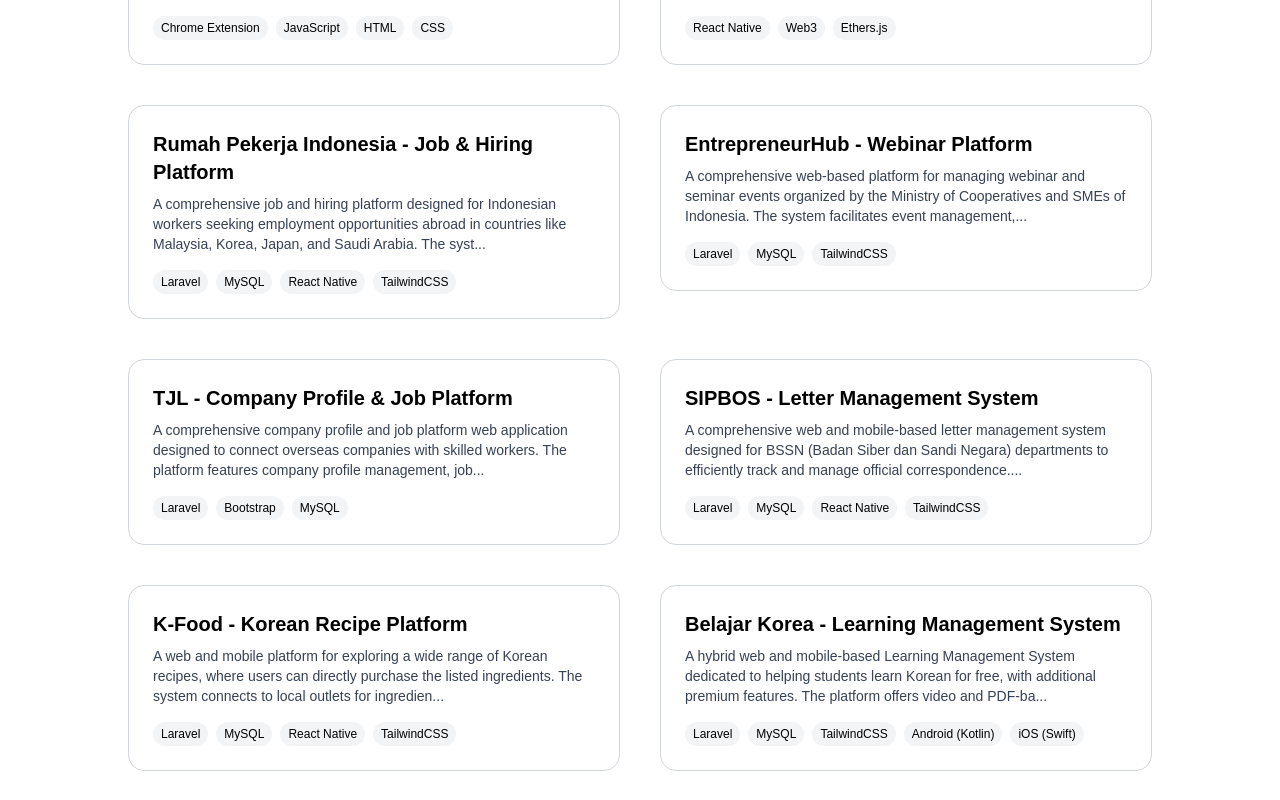
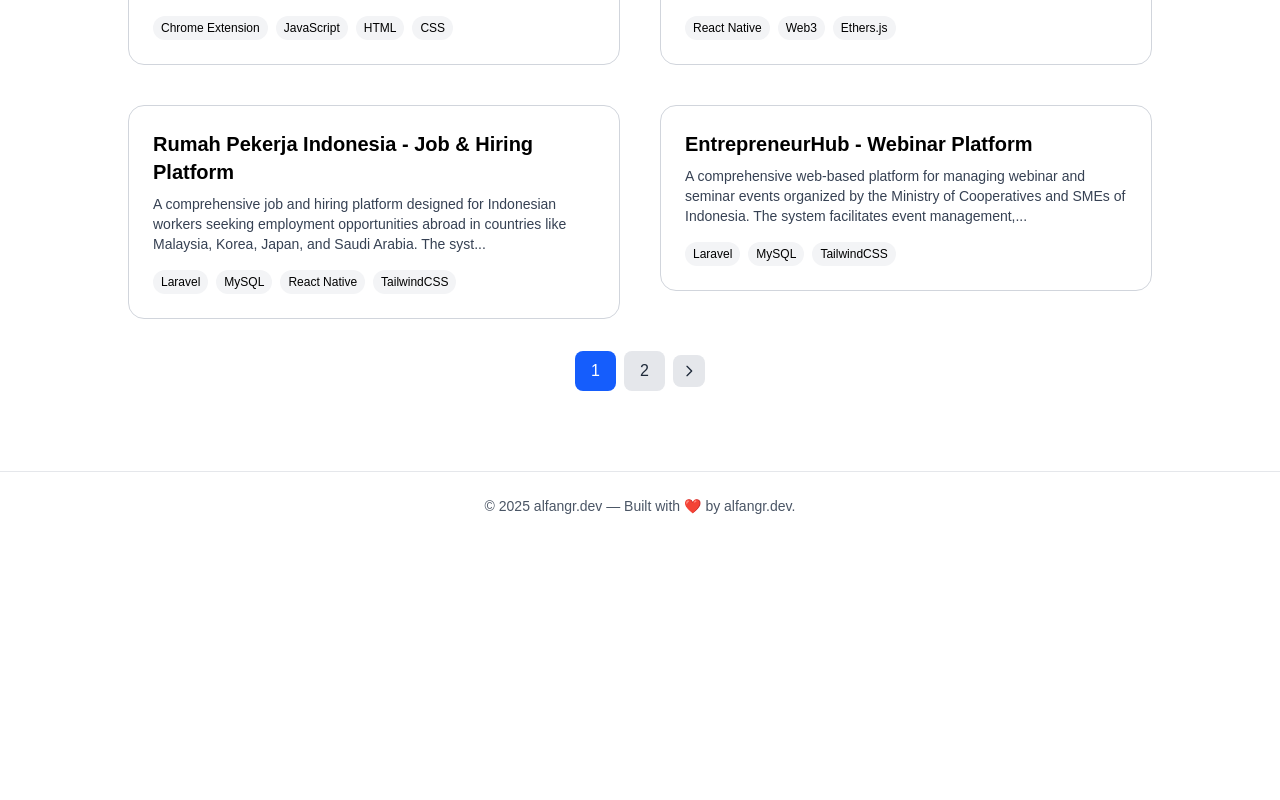
Before and after one commit to alfangr/resume, a Next.js app: page /projects in a window 1280 px wide. Shown: the part 615-1415 px from the top of the page. After the commit the page ends 1155 px from the top, so only its background shows below. Built offline with nearby package versions, Linux system fonts and the light colour scheme.

Commit message:
feat: add pagination on project list

```diff
--- a/src/app/projects/page.tsx
+++ b/src/app/projects/page.tsx
@@ -1,24 +1,43 @@
 import Link from "next/link";
 import { projects, characterLimit } from "@/lib/constant";
+import { notFound } from "next/navigation";
+import Pagination from "@/components/pagination/pagination";
 
-export default function ProjectsPage() {
+export const PROJECTS_PER_PAGE = 6;
+
+interface ProjectsPageProps {
+  searchParams: {
+    page?: string;
+  };
+}
+
+export default function ProjectsPage({ searchParams }: ProjectsPageProps) {
   const projectTextLimit = characterLimit.project;
+  const page = parseInt(searchParams.page || "1");
+  const sortedProjects = projects.sort(
+    (a, b) => new Date(b.createdAt).getTime() - new Date(a.createdAt).getTime()
+  );
 
-  // Sort projects by createdAt in descending order (newest first)
-  const sortedProjects = projects.sort((a, b) => new Date(b.createdAt).getTime() - new Date(a.createdAt).getTime());
+  const totalPages = Math.ceil(sortedProjects.length / PROJECTS_PER_PAGE);
+  if (page < 1 || page > totalPages) return notFound();
+
+  const paginatedProjects = sortedProjects.slice(
+    (page - 1) * PROJECTS_PER_PAGE,
+    page * PROJECTS_PER_PAGE
+  );
 
   return (
     <main className="min-h-screen py-20 px-6 bg-white dark:bg-black text-black dark:text-white">
       <h1 className="text-3xl font-bold text-center my-12">📂 All Projects</h1>
+
       <div className="grid md:grid-cols-2 gap-10 max-w-5xl mx-auto">
-        {sortedProjects.map((project) => (
+        {paginatedProjects.map((project) => (
           <Link key={project.slug} href={`/projects/${project.slug}`}>
             <div className="border border-gray-300 dark:border-gray-700 rounded-2xl p-6 hover:shadow-lg transition-all cursor-pointer">
               <h3 className="text-xl font-semibold mb-2">{project.title}</h3>
               <p className="text-sm text-gray-700 dark:text-gray-300 mb-4">
                 {project.description.length > projectTextLimit
-                  ? project.description.slice(0, projectTextLimit).trim() +
-                    "..."
+                  ? project.description.slice(0, projectTextLimit).trim() + "..."
                   : project.description}
               </p>
               <div className="flex flex-wrap gap-2 text-xs">
@@ -35,6 +54,12 @@
           </Link>
         ))}
       </div>
+
+      <Pagination
+        currentPage={page}
+        totalPages={totalPages}
+        basePath="/projects"
+      />
     </main>
   );
 }
--- /dev/null
+++ b/src/components/pagination/pagination.tsx
@@ -0,0 +1,82 @@
+import Link from "next/link";
+
+interface PaginationProps {
+  currentPage: number;
+  totalPages: number;
+  basePath: string;
+}
+
+export function ChevronLeftIcon() {
+  return (
+    <svg
+      className="w-4 h-4"
+      fill="none"
+      stroke="currentColor"
+      strokeWidth={2}
+      viewBox="0 0 24 24"
+    >
+      <path strokeLinecap="round" strokeLinejoin="round" d="M15 19l-7-7 7-7" />
+    </svg>
+  );
+}
+
+export function ChevronRightIcon() {
+  return (
+    <svg
+      className="w-4 h-4"
+      fill="none"
+      stroke="currentColor"
+      strokeWidth={2}
+      viewBox="0 0 24 24"
+    >
+      <path strokeLinecap="round" strokeLinejoin="round" d="M9 5l7 7-7 7" />
+    </svg>
+  );
+}
+
+
+export default function Pagination({
+  currentPage,
+  totalPages,
+  basePath,
+}: PaginationProps) {
+  const pages = Array.from({ length: totalPages }, (_, i) => i + 1);
+
+  return (
+    <nav className="flex justify-center items-center space-x-2 mt-8">
+      {/* Prev Button */}
+      {currentPage > 1 && (
+        <Link
+          href={`${basePath}?page=${currentPage - 1}`}
+          className="p-2 rounded-lg bg-gray-200 text-gray-800 hover:bg-gray-300 dark:bg-zinc-700 dark:text-gray-200 dark:hover:bg-zinc-600"
+        >
+          <ChevronLeftIcon />
+        </Link>
+      )}
+
+      {/* Page Numbers */}
+      {pages.map((page) => (
+        <Link
+          key={page}
+          href={`${basePath}?page=${page}`}
+          className={`px-4 py-2 rounded-lg ${currentPage === page
+            ? "bg-blue-600 text-white"
+            : "bg-gray-200 text-gray-800 hover:bg-gray-300 dark:bg-zinc-700 dark:text-gray-200 dark:hover:bg-zinc-600"
+            }`}
+        >
+          {page}
+        </Link>
+      ))}
+
+      {/* Next Button */}
+      {currentPage < totalPages && (
+        <Link
+          href={`${basePath}?page=${currentPage + 1}`}
+          className="p-2 rounded-lg bg-gray-200 text-gray-800 hover:bg-gray-300 dark:bg-zinc-700 dark:text-gray-200 dark:hover:bg-zinc-600"
+        >
+          <ChevronRightIcon />
+        </Link>
+      )}
+    </nav>
+  );
+}
--- a/src/lib/constant.ts
+++ b/src/lib/constant.ts
@@ -18,6 +18,8 @@
 export const characterLimit = {
   project: 180,
 };
+
+export const PROJECTS_PER_PAGE = 6;
 
 export const projects: Project[] = [
   {
```
